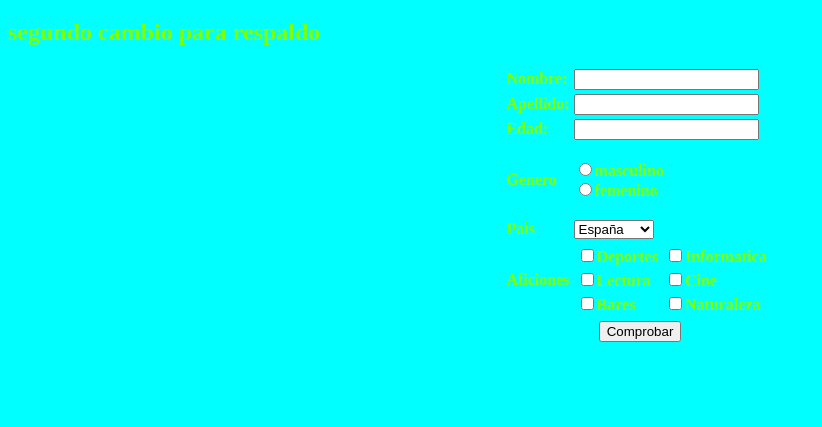
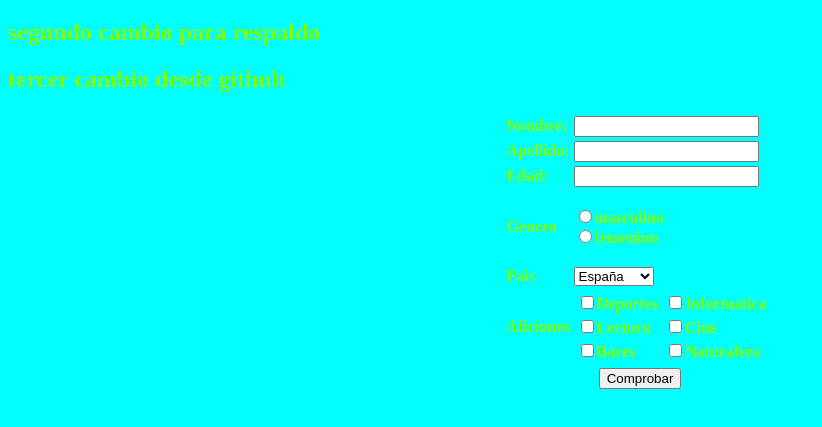
Before and after one commit to cesargutierrezg/cursoGit, a plain HTML site: page index.html in a window 1280 px wide. Shown: the part 61-488 px from the top of the page, without its empty margins (0-822 px from the left). Drawn offline with Linux system fonts and the light colour scheme.

Commit message:
Update index.html

```diff
--- a/index.html
+++ b/index.html
@@ -9,6 +9,7 @@
 <body>
     <h1>capturando datos de un formulario con jquery</h1>
     <h2>segundo cambio para respaldo</h2>
+    <h2>tercer cambio desde github</h2>
     <div id="contenedor">
         <form action="">
         <table width="20%" border="0" align="center" id="principal">
```
